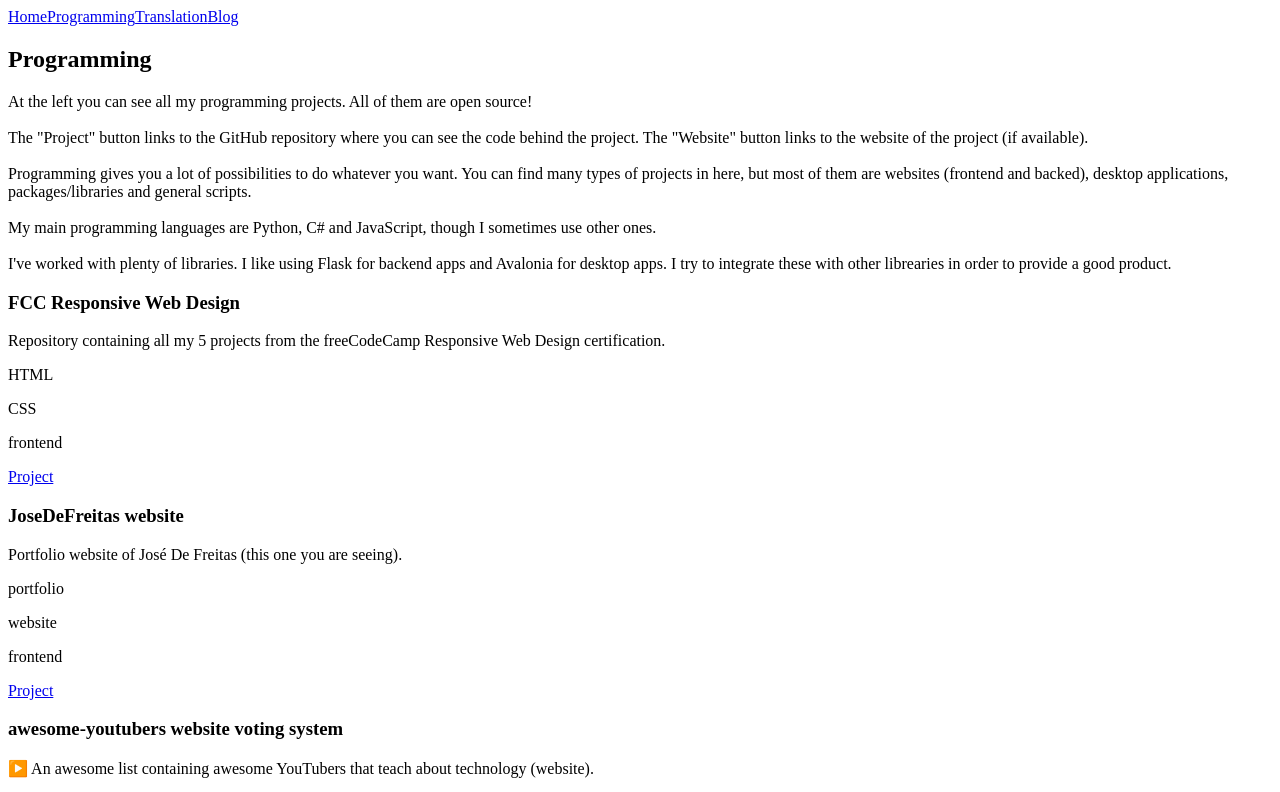
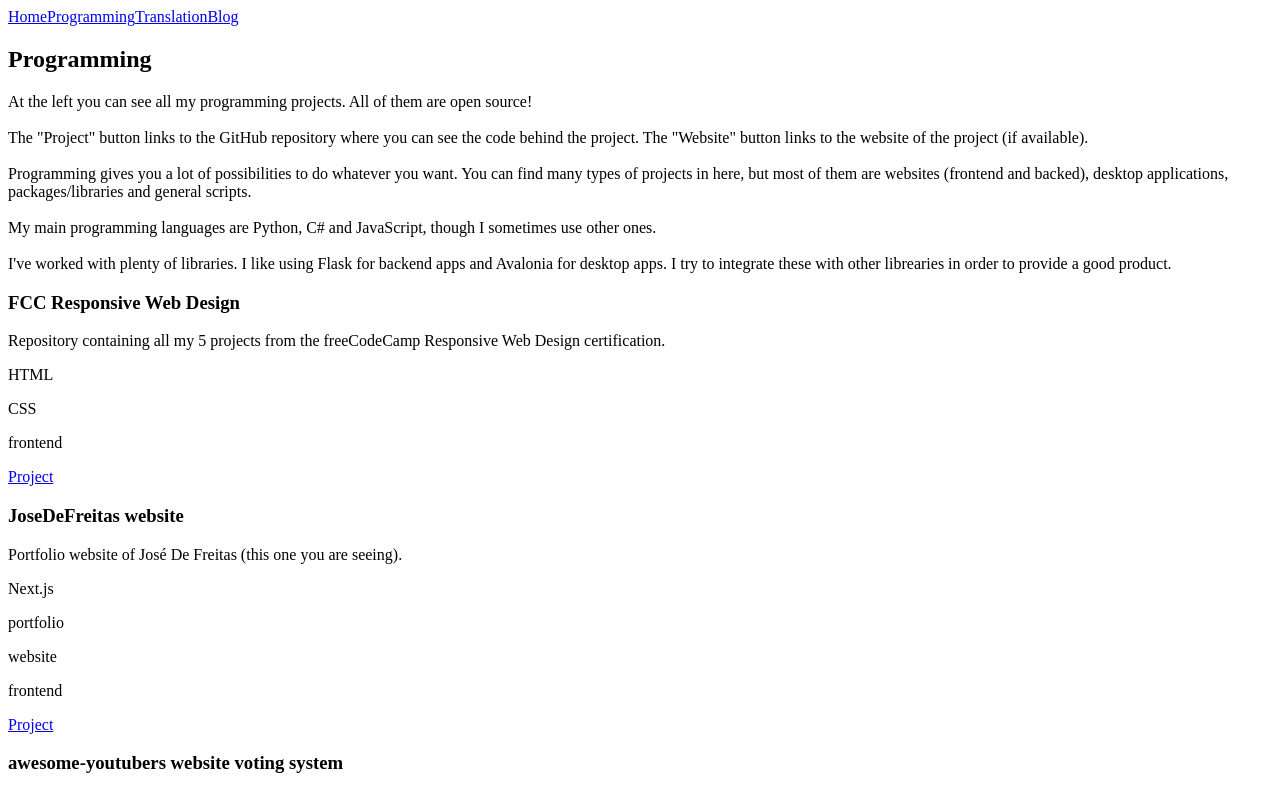
Before and after one commit to JoseDeFreitas/JoseDeFreitas-website, a Next.js app: page /programming in a window 1280 px wide. Shown: the top 792 px of the page. Built offline with nearby package versions, Linux system fonts and the light colour scheme.

Commit message:
Add new tag

```diff
--- a/public/data/data_programming.js
+++ b/public/data/data_programming.js
@@ -11,7 +11,7 @@ export const programmingProjects = [
         description: 'Portfolio website of José De Freitas (this one you are seeing).',
         creation: '09/02/2021',
         link: 'https://github.com/JoseDeFreitas/JoseDeFreitas-website',
-        tags: ['portfolio', 'website', 'frontend']
+        tags: ['Next.js', 'portfolio', 'website', 'frontend']
     },
     {
         name: 'awesome-youtubers website voting system',
```
